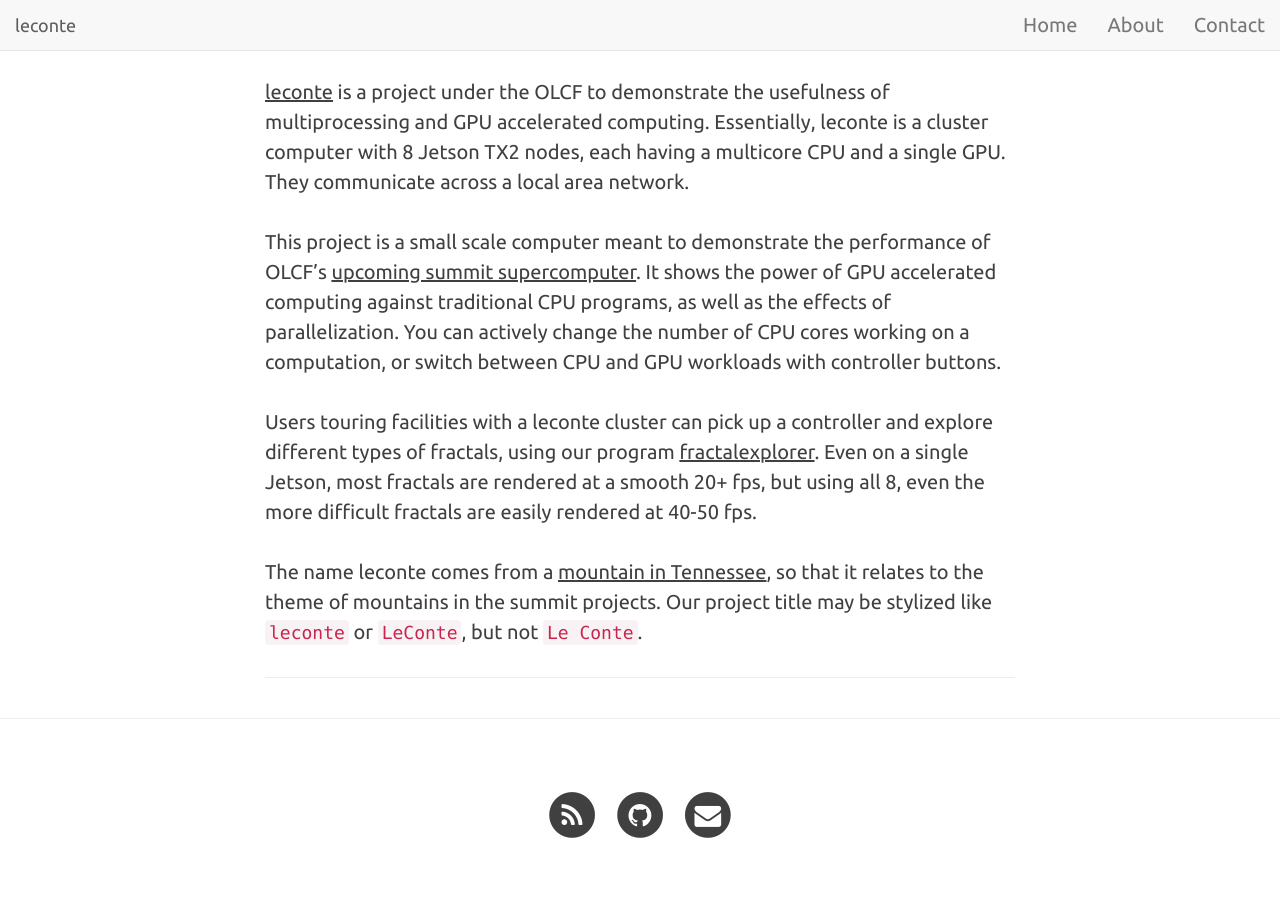
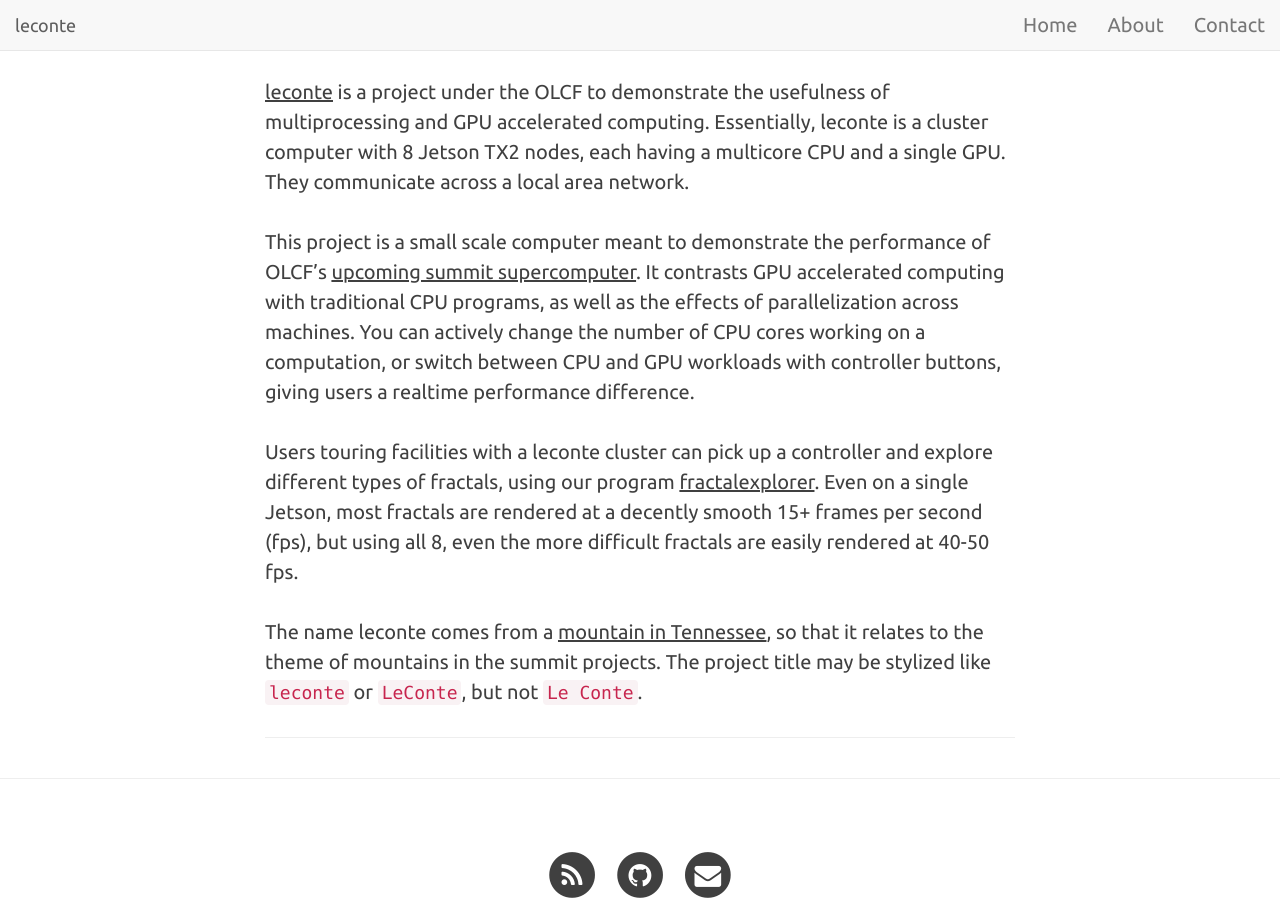
Before and after one commit to ornl-leconte/ornl-leconte.github.io, a Jekyll site: the page built from _posts/2017-07-17-what-is-leconte.md, in a window 1280 px wide and 900 px high, scrolled down 475 px. Built offline with Jekyll 4.4.1, drawn with Linux system fonts in a browser that asks for light colours; nearby versions of some CDN libraries.

Commit message:
changed wording

```diff
--- a/_posts/2017-07-17-what-is-leconte.md
+++ b/_posts/2017-07-17-what-is-leconte.md
@@ -1,15 +1,15 @@
 ---
 layout: post
 title: "What is leconte?"
-subtitle: "A cluster computer that demonstrates how useful GPUs are"
+subtitle: "leconte is a small scale supercomputer that demonstrates parallel and GPU accelerated applications."
 author: "Cade Brown"
 header-img: "img/jetson_TX2.jpg"
 ---
 
 [leconte](http://ornl-lecont.github.io/) is a project under the OLCF to demonstrate the usefulness of multiprocessing and GPU accelerated computing. Essentially, leconte is a cluster computer with 8 Jetson TX2 nodes, each having a multicore CPU and a single GPU. They communicate across a local area network.
 
-This project is a small scale computer meant to demonstrate the performance of OLCF's [upcoming summit supercomputer](https://www.olcf.ornl.gov/summit/). It shows the power of GPU accelerated computing against traditional CPU programs, as well as the effects of parallelization. You can actively change the number of CPU cores working on a computation, or switch between CPU and GPU workloads with controller buttons.
+This project is a small scale computer meant to demonstrate the performance of OLCF's [upcoming summit supercomputer](https://www.olcf.ornl.gov/summit/). It contrasts GPU accelerated computing with traditional CPU programs, as well as the effects of parallelization across machines. You can actively change the number of CPU cores working on a computation, or switch between CPU and GPU workloads with controller buttons, giving users a realtime performance difference.
 
-Users touring facilities with a leconte cluster can pick up a controller and explore different types of fractals, using our program [fractalexplorer](https://github.com/ornl-leconte/fractalexplorer/). Even on a single Jetson, most fractals are rendered at a smooth 20+ fps, but using all 8, even the more difficult fractals are easily rendered at 40-50 fps.
+Users touring facilities with a leconte cluster can pick up a controller and explore different types of fractals, using our program [fractalexplorer](https://github.com/ornl-leconte/fractalexplorer/). Even on a single Jetson, most fractals are rendered at a decently smooth 15+ frames per second (fps), but using all 8, even the more difficult fractals are easily rendered at 40-50 fps.
 
-The name leconte comes from a [mountain in Tennessee](https://en.wikipedia.org/wiki/Mount_Le_Conte_(Tennessee)), so that it relates to the theme of mountains in the summit projects. Our project title may be stylized like `leconte` or `LeConte`, but not `Le Conte`.
+The name leconte comes from a [mountain in Tennessee](https://en.wikipedia.org/wiki/Mount_Le_Conte_(Tennessee)), so that it relates to the theme of mountains in the summit projects. The project title may be stylized like `leconte` or `LeConte`, but not `Le Conte`.
```
Also changed, not shown: about.md (+4 -0 lines), contact.md (+1 -1 lines), index.md (+3 -1 lines).
